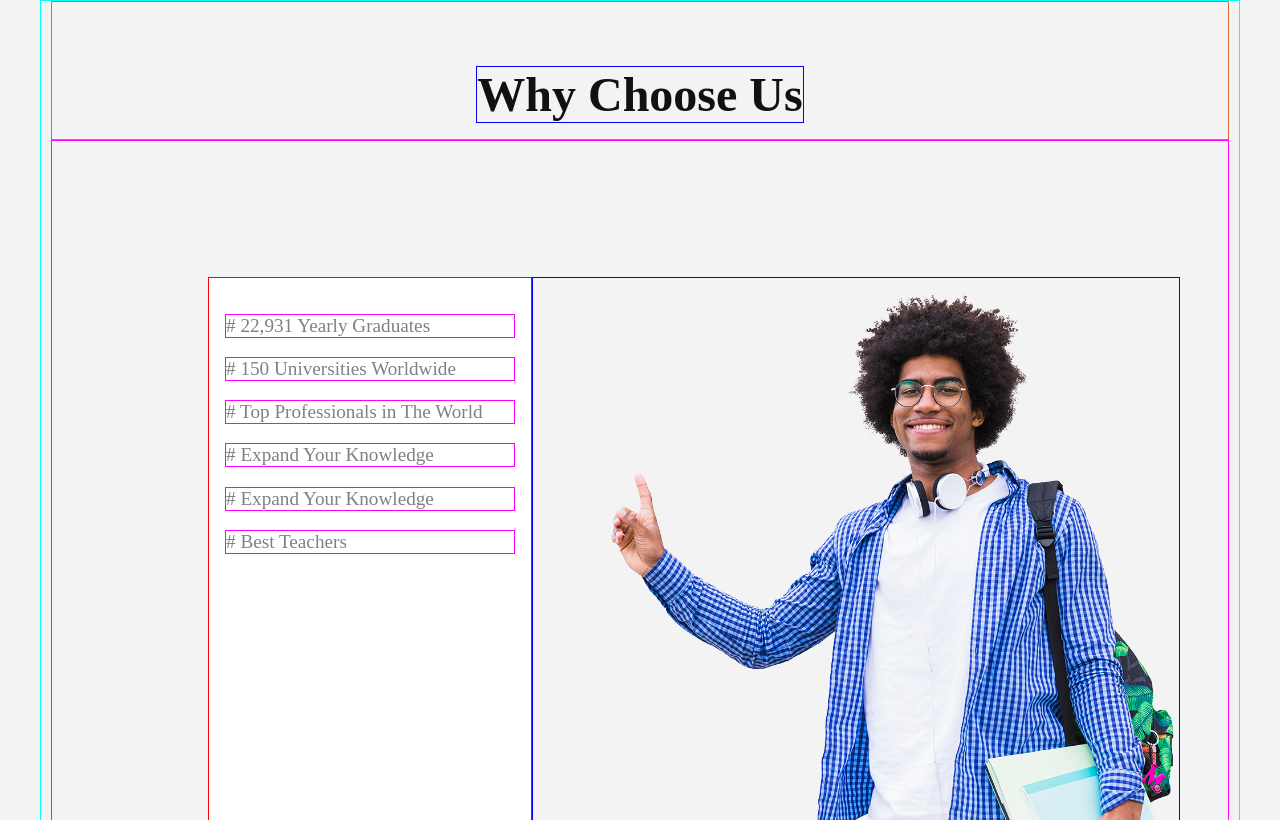
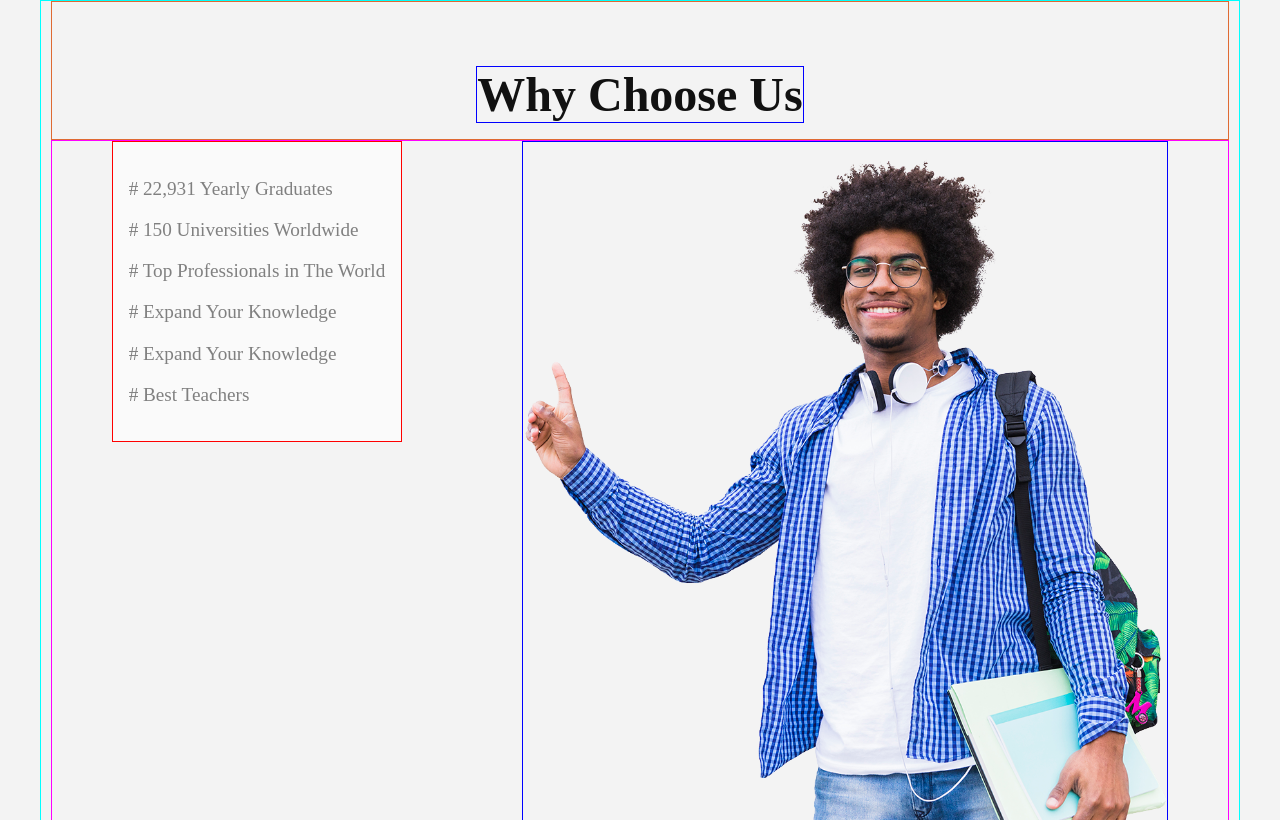
Before and after one commit to maple146/online-learning-website, a website built with Parcel: page index.html in a window 1280 px wide. Shown: the part 4640-5460 px from the top of the page. Built offline with nearby package versions, Linux system fonts and the light colour scheme.

Commit message:
Fix on why choose us section

```diff
--- a/css/main.css
+++ b/css/main.css
@@ -301,7 +301,7 @@ body {
 	--light-color: #f3f3f3;
 	--gray-color: #c4c4c4;
 	--dark-color: #333;
-	--darker-color: #111;
+  --darker-color: #111;
 }
 
 ul {
@@ -751,37 +751,29 @@ header {
 }
 
 .why-choose-us .wrapper .section-content {
-  display: grid;
-  grid-template-columns: repeat(10, 1fr);
-  grid-template-rows: 100% auto;
-  padding-bottom: 3rem;
+  display: flex;
+  justify-content: space-around;
+  align-items: center;
+  height: auto;
+  padding: 0;
   gap: 0;
 }
 
 .why-choose-us-box {
-  grid-column: 2/5;
-  grid-row: 1/2;
-  background: white;
+  background: var(--lighter-color);
+  max-width: 40%;
+  padding: 1rem;
+  align-self: flex-start;
   border: 1px solid red;
-  height: 100%;
-  padding: 1rem;
-}
-
-.why-choose-us-box p {
-  border: 1px solid magenta;
 }
 
 .why-choose-us-person {
-  grid-column: 5/11;
-
   background-image: url(/img/person_transparent.png);
-  background-size: contain;
+  background-size: cover;
   background-repeat: no-repeat;
-  background-position: right;
-  width: 100%;
-  height: 0;
-  padding-top: 100%;
-
+  height: 100%;
+  width: 55%;
+  padding-top: 62%;
   border: 1px solid blue;
 }
 
```
